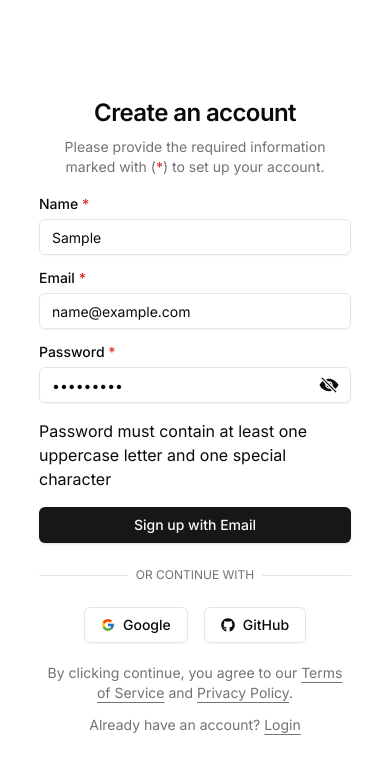
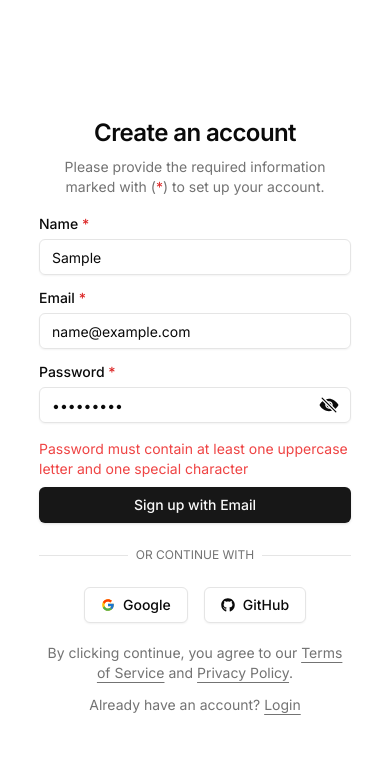
Before and after one commit to frustrated018/curtains-and-drapes, a Next.js app: page /sign-up in a window 390 px wide. Both pictures are taken after typing "Sample", "name@example.com", "Sample123" into the empty fields and a click on the button "Sign up with Email". Shown: the top 774 px of the page. Built offline with nearby package versions, Linux system fonts and the light colour scheme.

Commit message:
Responsive issue fix
Added a color and text size alos a height to fix the responsive issue

```diff
--- a/src/app/sign-up/sign-up-auth-form.jsx
+++ b/src/app/sign-up/sign-up-auth-form.jsx
@@ -79,7 +79,7 @@ const SignUpAuthForm = () => {
               />
               {/* //! Formik error messaage */}
               {formik.touched.name && formik.errors.name ? (
-                <div>{formik.errors.name}</div>
+                <div className="text-sm text-red-500 h-4">{formik.errors.name}</div>
               ) : null}
             </div>
 
@@ -101,7 +101,9 @@ const SignUpAuthForm = () => {
               />
               {/* //! Formik error messaage */}
               {formik.touched.email && formik.errors.email ? (
-                <div>{formik.errors.email}</div>
+                <div className="text-sm text-red-500 h-4">
+                  {formik.errors.email}
+                </div>
               ) : null}
             </div>
 
@@ -134,7 +136,9 @@ const SignUpAuthForm = () => {
             </div>
             {/* //! Formik error messaage */}
             {formik.touched.password && formik.errors.password ? (
-              <div>{formik.errors.password}</div>
+              <div className="text-sm text-red-500 h-8 sm:h-4">
+                {formik.errors.password}
+              </div>
             ) : null}
 
             {/* Photo //! Disabled temporarily */}
```
